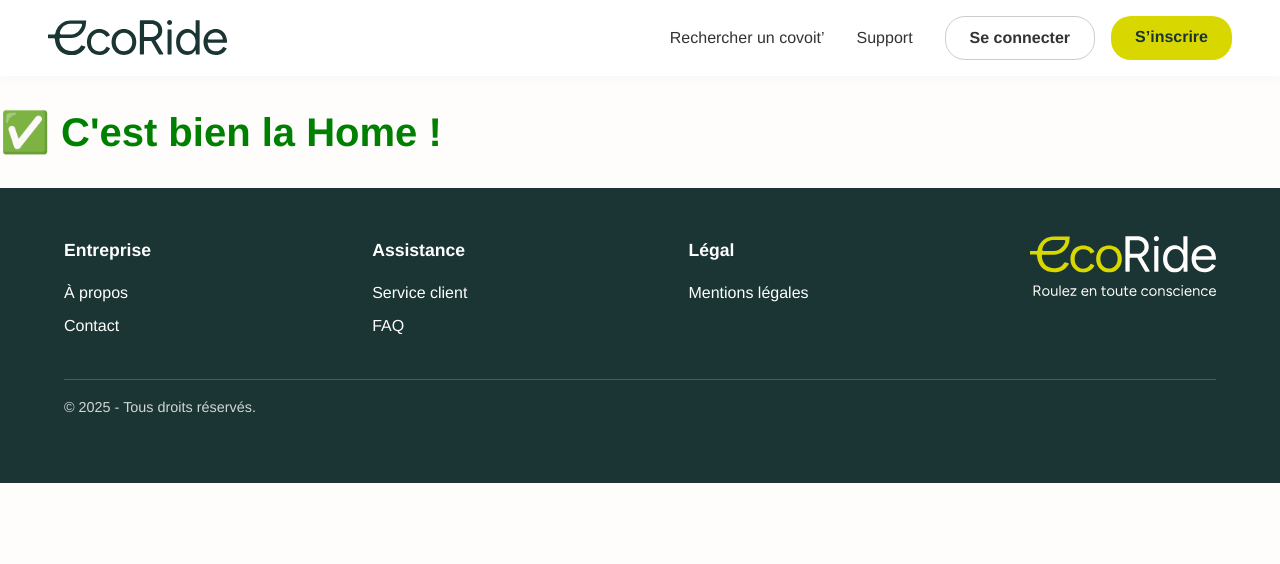
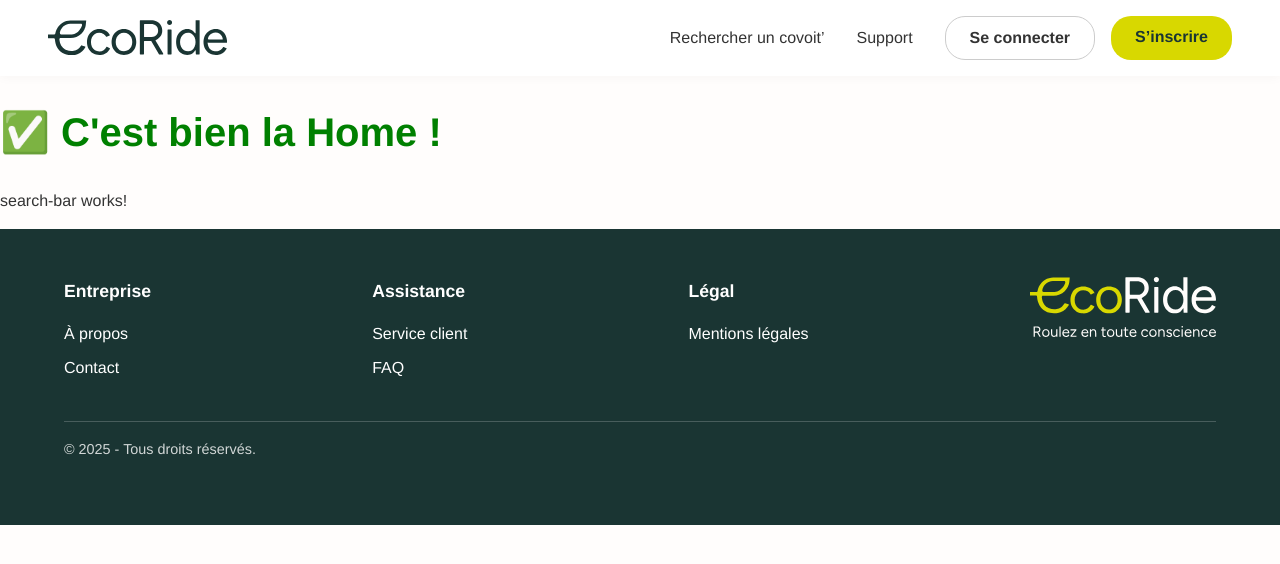
Before and after one commit to zhoche/EcoRideProject, an Angular app: page /home in a window 1280 px wide. Shown: the top 564 px of the page. Built offline with nearby package versions, Linux system fonts and the light colour scheme.

Commit message:
Initialisation du composant search-bar

```diff
--- a/src/app/home/home.component.html
+++ b/src/app/home/home.component.html
@@ -1 +1,3 @@
 <h1 style="color: green;">✅ C'est bien la Home !</h1>
+
+<app-search-bar></app-search-bar>
--- a/src/app/home/home.component.ts
+++ b/src/app/home/home.component.ts
@@ -1,8 +1,10 @@
 import { Component } from '@angular/core';
+import { SearchBarComponent } from '../search-bar/search-bar.component';
 
 @Component({
   selector: 'app-home',
-  standalone: false,
+  standalone: true,
+  imports: [SearchBarComponent],
   templateUrl: './home.component.html',
   styleUrl: './home.component.scss'
 })
--- a/src/app/home/home.module.ts
+++ b/src/app/home/home.module.ts
@@ -2,12 +2,10 @@ import { NgModule } from '@angular/core';
 import { CommonModule } from '@angular/common';
 
 import { HomeRoutingModule } from './home-routing.module';
-import { HomeComponent } from './home.component';
 
 
 @NgModule({
   declarations: [
-    HomeComponent
   ],
   imports: [
     CommonModule,
--- /dev/null
+++ b/src/app/search-bar/search-bar.component.html
@@ -0,0 +1 @@
+<p>search-bar works!</p>
```
Also changed, not shown: src/app/app-routing.module.ts (deleted, +0 -17 lines), src/app/search-bar/search-bar.component.ts (added, +12 -0 lines), src/app/search-bar/search-bar.component.scss (added), 1 other file (tests, documents, lock files or other folders).
